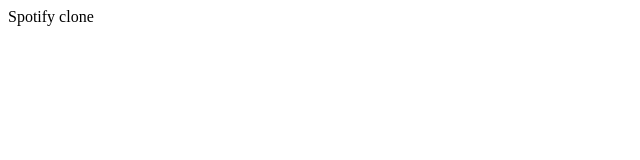
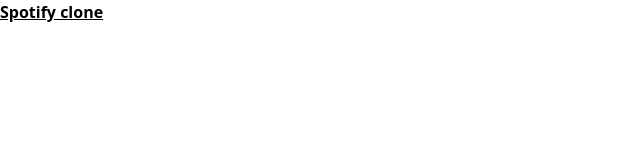
Before and after one commit to gabisanmartin12/react-spotify-clone, a React (Vite) app: page / in a window 1280 px wide. Shown: the top 160 px of the page, without its empty margins (0-640 px from the left). Built offline with nearby package versions, Linux system fonts and the light colour scheme.

Commit message:
set tailwind configuration.

```diff
--- a/src/App.tsx
+++ b/src/App.tsx
@@ -1,5 +1,5 @@
 function App() {
-  return <main>Spotify clone</main>;
+  return <main className="text-1xl font-bold underline">Spotify clone</main>;
 }
 
 export default App;
--- /dev/null
+++ b/src/index.css
@@ -0,0 +1,3 @@
+@tailwind base;
+@tailwind components;
+@tailwind utilities;
--- a/src/main.tsx
+++ b/src/main.tsx
@@ -1,6 +1,7 @@
 import React from "react";
 import ReactDOM from "react-dom/client";
 import App from "./App.tsx";
+import "./index.css";
 
 ReactDOM.createRoot(document.getElementById("root")!).render(
   <React.StrictMode>
```
